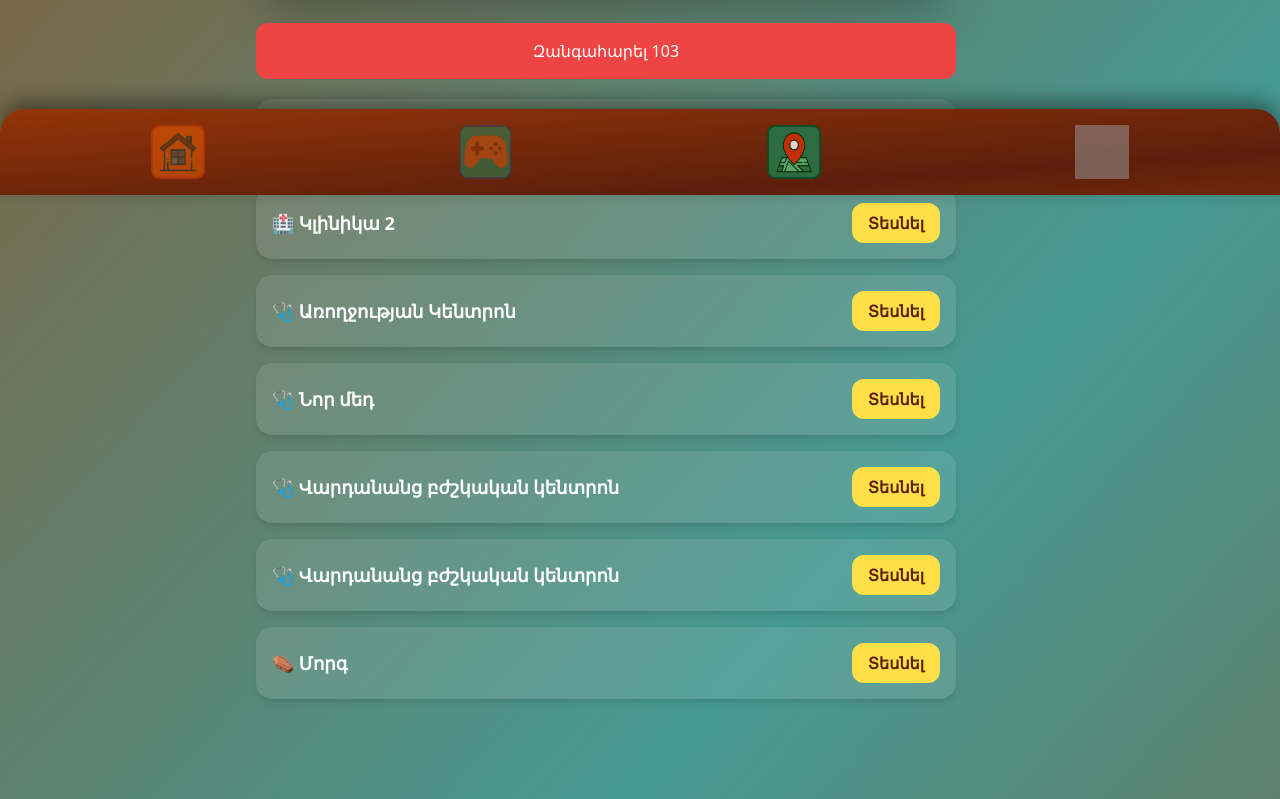
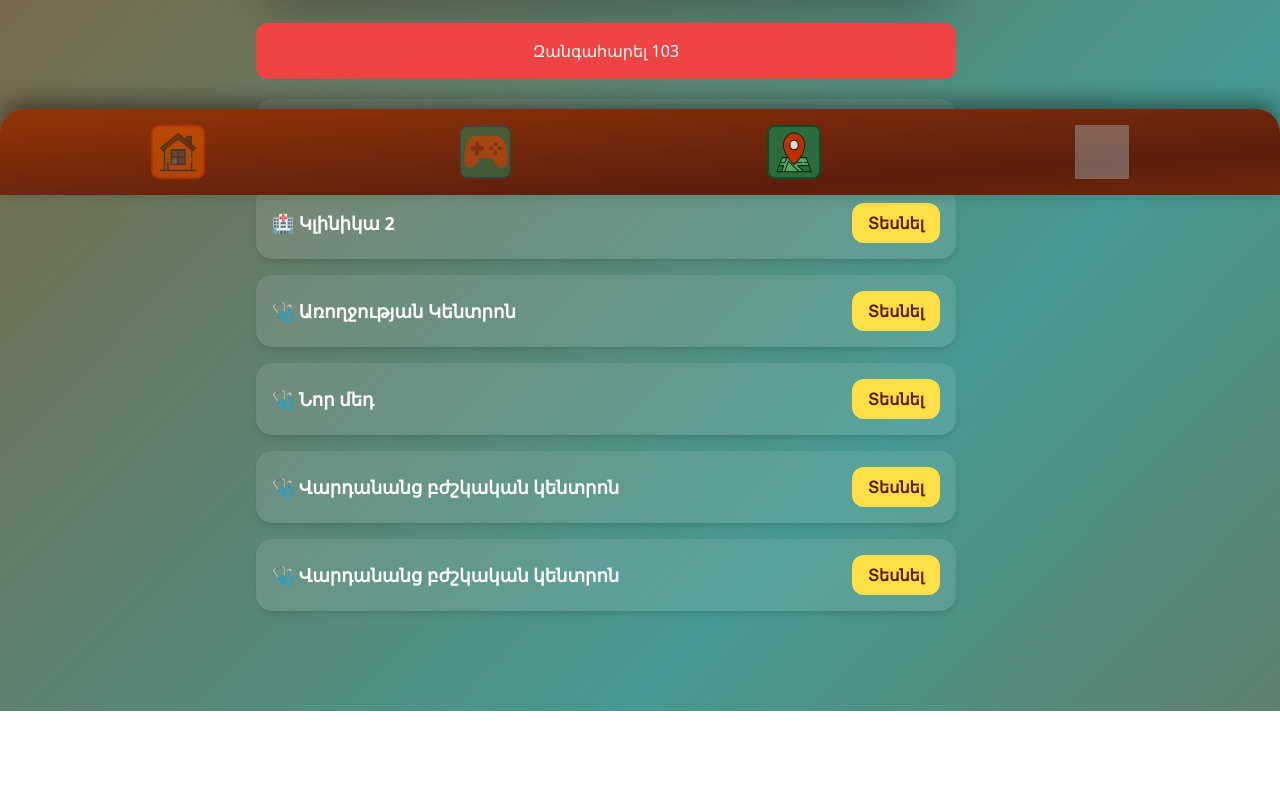
Before and after one commit to nairihovh/devhacks-help, a React (Create React App) app in the folder client/: page /map in a window 1280 px wide. Shown: the part 605-1404 px from the top of the page. After the commit the page ends 1316 px from the top, so only its background shows below. Built offline with nearby package versions, Linux system fonts and the light colour scheme; no server answers; grey boxes are pictures that could not be loaded; a web font is replaced by a local one.

Commit message:
dekete mark in Maps.js

```diff
--- a/client/src/pages/Map.js
+++ b/client/src/pages/Map.js
@@ -9,7 +9,6 @@ const clinics = [
   { name: "🩺 Նոր մեդ", coords: [40.808628, 44.486626] },
   { name: "🩺 Վարդանանց բժշկական կենտրոն", coords: [40.810000, 44.493656] },
   { name: "🩺 Վարդանանց բժշկական կենտրոն", coords: [40.804528, 44.489485] },
-  { name: "⚰️ Մորգ", coords: [40.807200, 44.475000] },
 ];
 
 const Map = () => {
```
